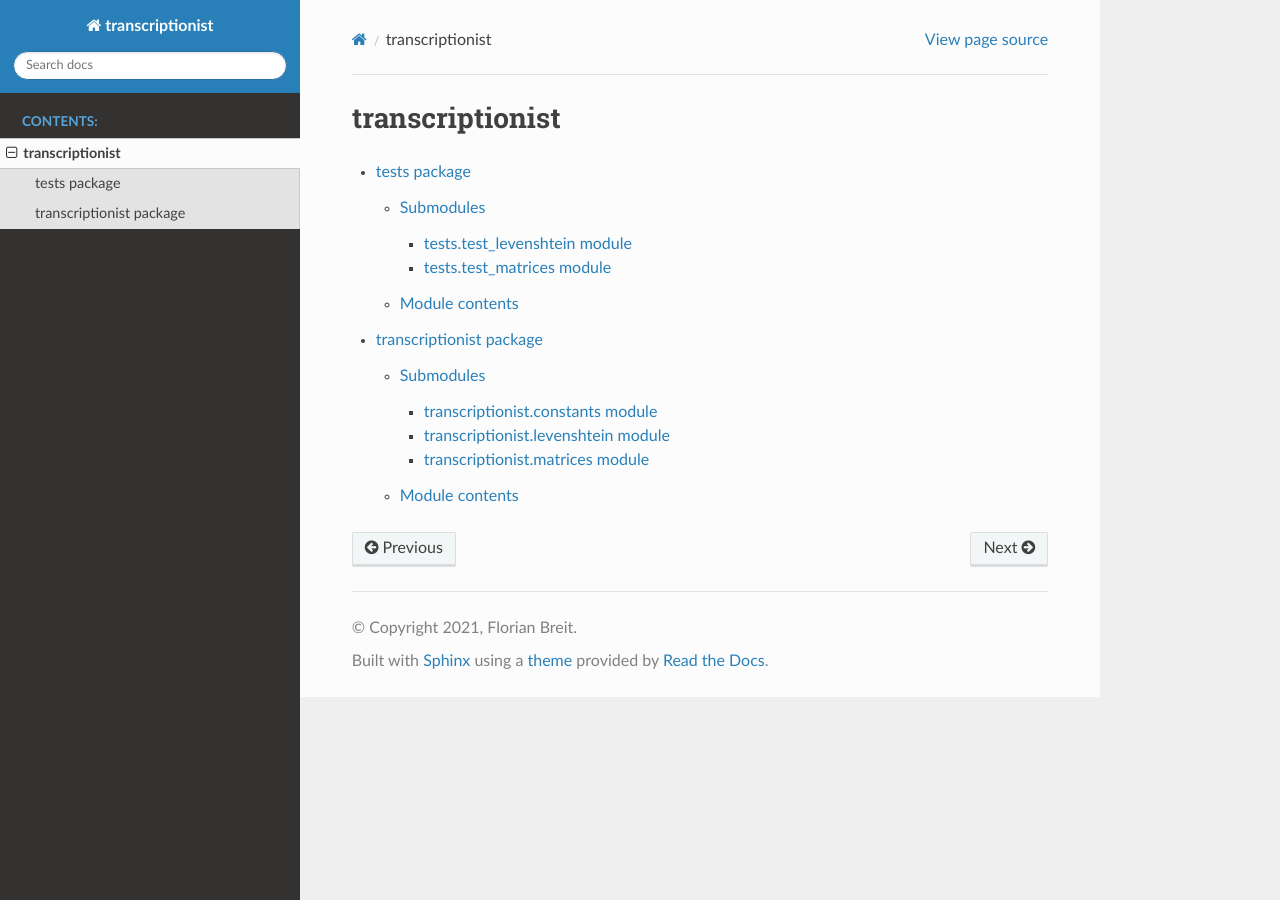
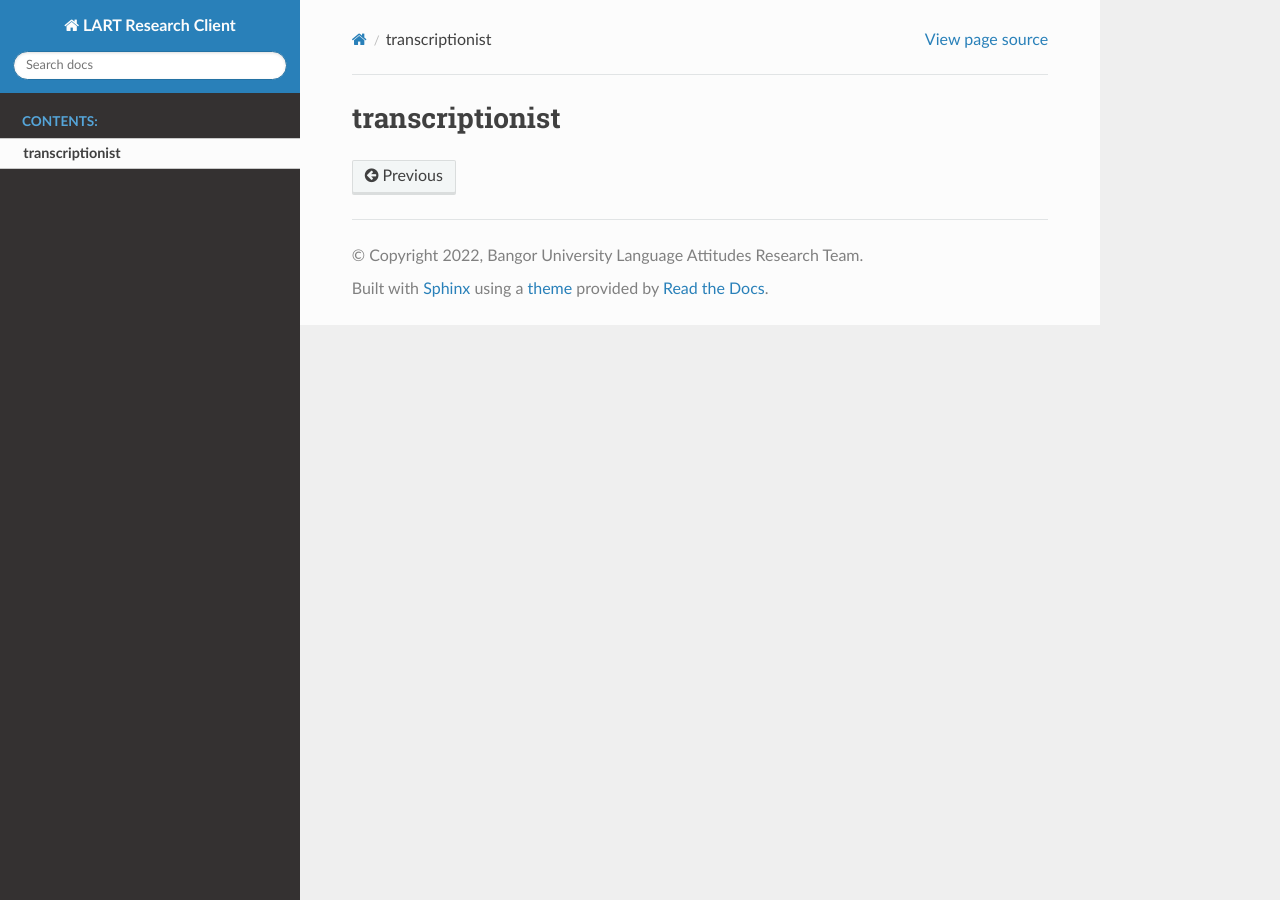
Before and after one commit to lart-bangor/research-assistant, a Sphinx documentation site: the page built from docs/source/modules.rst, in a window 1280 px wide. Built offline with Sphinx 7.4.7 and the Read the Docs theme 2.0.0, drawn with Linux system fonts in a browser that asks for light colours.

Commit message:
Remove old docs

```diff
--- a/docs/source/conf.py
+++ b/docs/source/conf.py
@@ -17,12 +17,12 @@ sys.path.insert(0, os.path.abspath('../..'))
 
 # -- Project information -----------------------------------------------------
 
-project = 'transcriptionist'
-copyright = '2021, Florian Breit'
-author = 'Florian Breit'
+project = 'LART Research Client'
+copyright = '2022, Bangor University Language Attitudes Research Team'
+author = 'Florian Breit, Marco Tamburelli'
 
 # The full version, including alpha/beta/rc tags
-release = '0.1'
+release = '0.1a'
 
 
 # -- General configuration ---------------------------------------------------
--- a/docs/source/modules.rst
+++ b/docs/source/modules.rst
@@ -3,6 +3,3 @@ transcriptionist
 
 .. toctree::
    :maxdepth: 4
-
-   tests
-   transcriptionist
--- a/docs/source/tests.rst
+++ /dev/null
@@ -1,19 +0,0 @@
-tests package
-=============
-
-Submodules
-----------
-
-.. toctree::
-   :maxdepth: 4
-
-   tests.test_levenshtein
-   tests.test_matrices
-
-Module contents
----------------
-
-.. automodule:: tests
-   :members:
-   :undoc-members:
-   :show-inheritance:
--- a/docs/source/tests.test_levenshtein.rst
+++ /dev/null
@@ -1,7 +0,0 @@
-tests.test\_levenshtein module
-==============================
-
-.. automodule:: tests.test_levenshtein
-   :members:
-   :undoc-members:
-   :show-inheritance:
--- a/docs/source/tests.test_matrices.rst
+++ /dev/null
@@ -1,7 +0,0 @@
-tests.test\_matrices module
-===========================
-
-.. automodule:: tests.test_matrices
-   :members:
-   :undoc-members:
-   :show-inheritance:
--- a/docs/source/transcriptionist.constants.rst
+++ /dev/null
@@ -1,7 +0,0 @@
-transcriptionist.constants module
-=================================
-
-.. automodule:: transcriptionist.constants
-   :members:
-   :undoc-members:
-   :show-inheritance:
--- a/docs/source/transcriptionist.levenshtein.rst
+++ /dev/null
@@ -1,7 +0,0 @@
-transcriptionist.levenshtein module
-===================================
-
-.. automodule:: transcriptionist.levenshtein
-   :members:
-   :undoc-members:
-   :show-inheritance:
--- a/docs/source/transcriptionist.matrices.rst
+++ /dev/null
@@ -1,7 +0,0 @@
-transcriptionist.matrices module
-================================
-
-.. automodule:: transcriptionist.matrices
-   :members:
-   :undoc-members:
-   :show-inheritance:
--- a/docs/source/transcriptionist.rst
+++ /dev/null
@@ -1,20 +0,0 @@
-transcriptionist package
-========================
-
-Submodules
-----------
-
-.. toctree::
-   :maxdepth: 4
-
-   transcriptionist.constants
-   transcriptionist.levenshtein
-   transcriptionist.matrices
-
-Module contents
----------------
-
-.. automodule:: transcriptionist
-   :members:
-   :undoc-members:
-   :show-inheritance:
```
